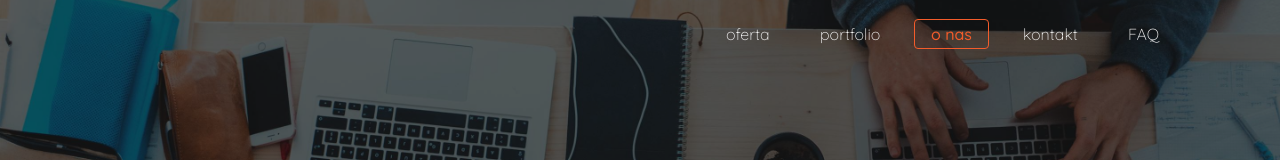
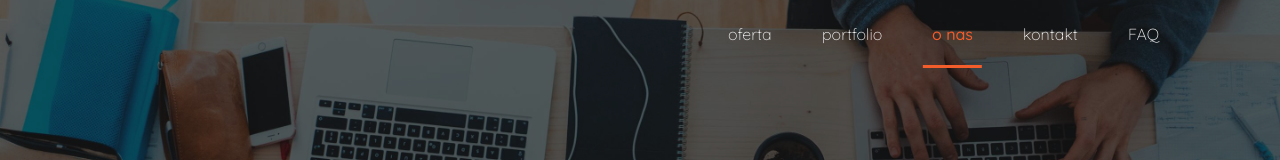
Before and after one commit to kgolec93/digital.arch.2020, a React (Create React App) app: page /about in a window 1280 px wide. Shown: the top 160 px of the page. Built offline with nearby package versions, Linux system fonts and the light colour scheme.

Commit message:
Header active navlink class updated

```diff
--- a/src/App.scss
+++ b/src/App.scss
@@ -95,10 +95,22 @@ header {
           padding: 4px 16px;
         }
         .navLinkActive {
-          border: 1px solid $accentRed;
-          border-radius: 4px;
+          // border: 1px solid $accentRed;
+          // border-radius: 4px;
           color: $accentRed;
           font-weight: 500;
+          position: relative;
+          &::after {
+            content: '';
+            position: absolute;
+            top: 160%;
+            left: 50%;
+            transform: translateX(-50%);
+            height: 3px;
+            width: 80%;
+            background-color: $accentRed;
+            z-index: 200;
+          }
         }
         @for $i from 1 to 8 {
           &:nth-child(#{$i}) {
--- a/src/components/Header.js
+++ b/src/components/Header.js
@@ -38,10 +38,8 @@ export class Header extends Component {
     }
 
     listenToScroll = () => {
-        if (window.pageYOffset >= window.innerHeight - 68) {
+        if (window.pageYOffset >= window.innerHeight - 72) {
             this.setState({ headerIsStatic: true })
-            console.log('works')
-
         }
         else {
             this.setState({ headerIsStatic: false })
```
